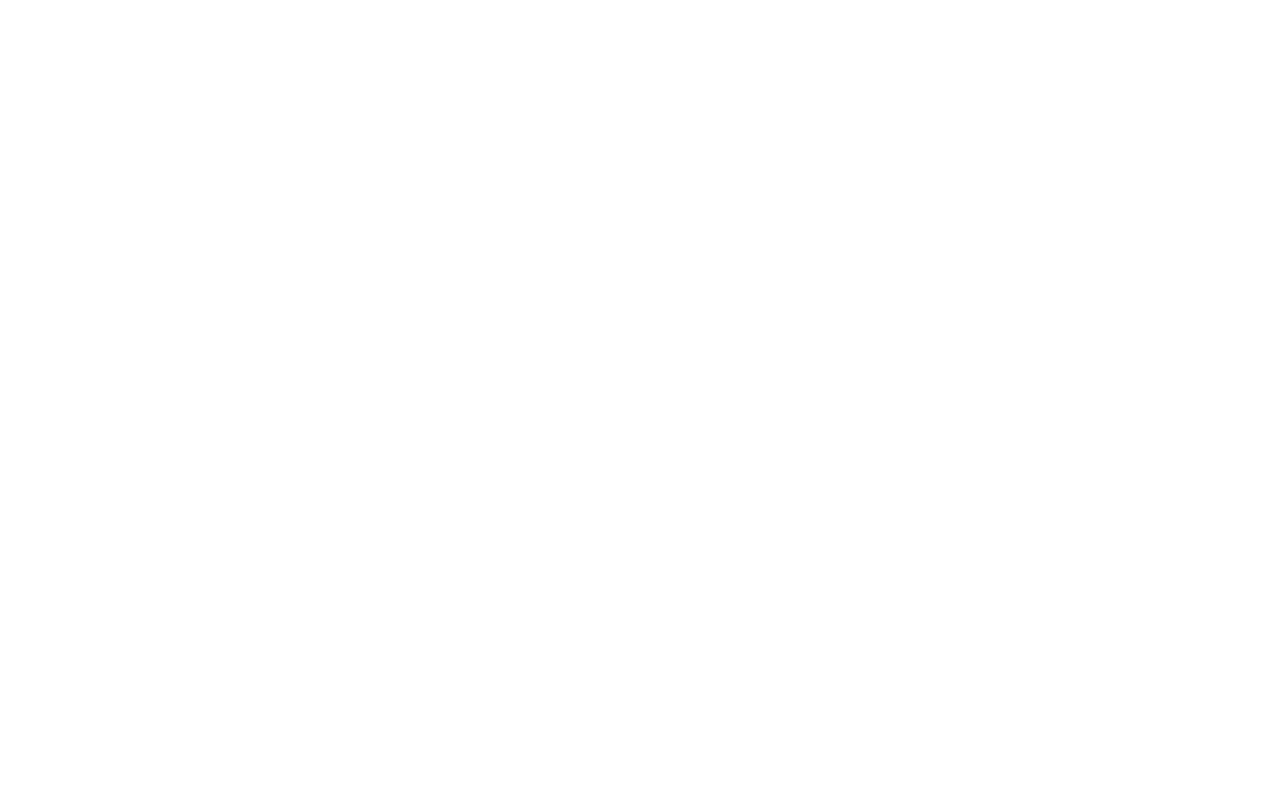
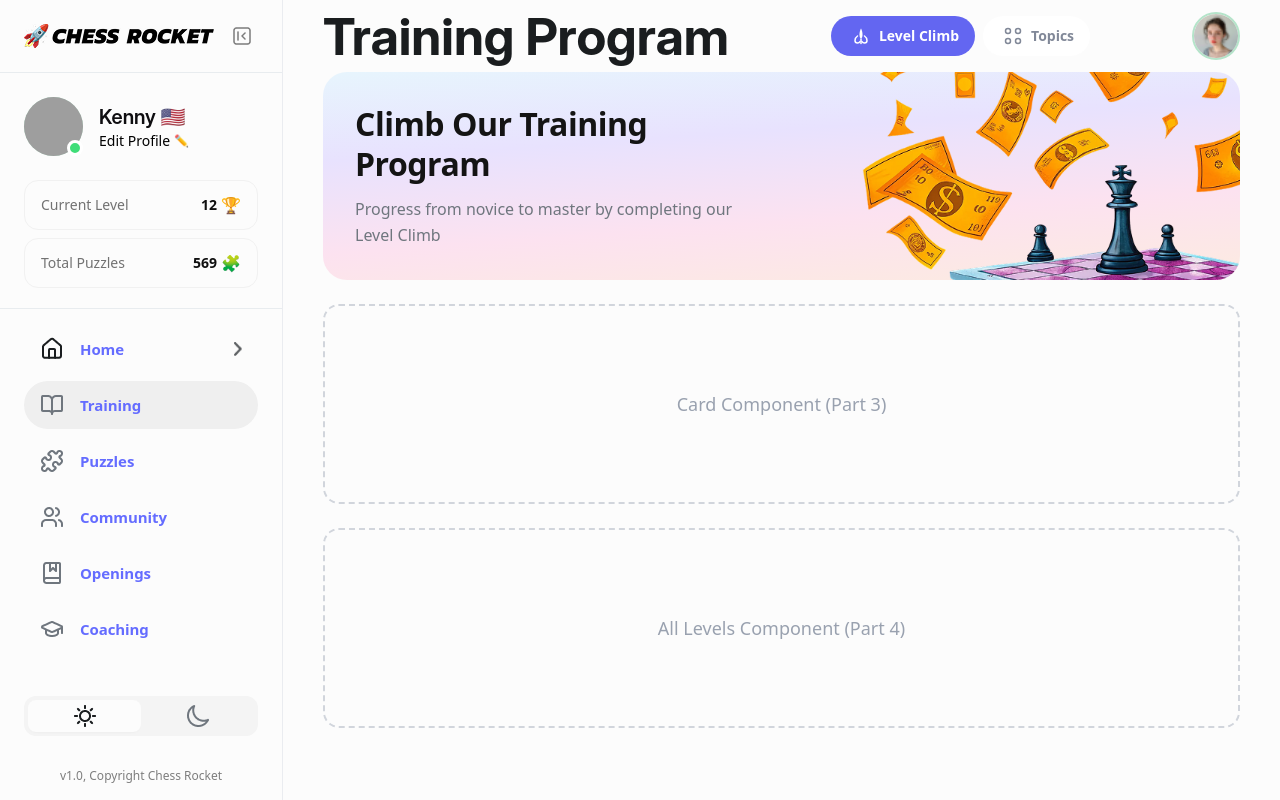
Before and after one commit to sweba01/chess-rocket, a React (Vite) app: page /training in a window 1280 px wide. Before the commit this address had no page. Built offline with nearby package versions, Linux system fonts and the light colour scheme; grey boxes are pictures that could not be loaded.

Commit message:
added a training  page and it components

```diff
--- a/src/App.jsx
+++ b/src/App.jsx
@@ -3,6 +3,7 @@
 import SignUpContainer from './components/SignUpContainer'
 import SignUpLink from './components/SignUpLink'
 import Dashboard from './pages/Dashboard'
+import Training from './pages/Training'
 
 function SignUpPage() {
   return (
@@ -29,6 +30,7 @@
       <Routes>
         <Route path="/" element={<SignUpPage />} />
         <Route path="/dashboard" element={<Dashboard />} />
+        <Route path="/training" element={<Training />} />
       </Routes>
     </Router>
   )
--- /dev/null
+++ b/src/components/training/ProductView.jsx
@@ -0,0 +1,33 @@
+import chessImg from '../../assets/images/image 81.png'
+
+export default function ProductView() {
+  return (
+    <div
+      className="relative flex items-center w-full min-h-[140px] sm:min-h-[160px] lg:min-h-[177px] rounded-2xl lg:rounded-3xl overflow-hidden"
+      style={{
+        backgroundImage: 'linear-gradient(176deg, #e7f5fd 0%, #e8e2fe 33%, #fce2f0 67%, #fcebe0 100%)'
+      }}
+    >
+      {/* Left Content */}
+      <div className="relative z-10 flex flex-col gap-2 sm:gap-3 p-5 sm:p-6 lg:p-8 max-w-[60%] sm:max-w-[50%]">
+        {/* Title */}
+        <h2 className="text-xl sm:text-2xl lg:text-[32px] font-bold text-[#141414] leading-tight tracking-[-0.5px]">
+          Climb Our Training Program
+        </h2>
+
+        {/* Subtitle */}
+        <p className="text-sm sm:text-base text-[#6f767e] font-medium leading-relaxed">
+          Progress from novice to master by completing our Level Climb
+        </p>
+      </div>
+
+      {/* Right Side Image - Chess Pieces */}
+      <img
+        src={chessImg}
+        alt="Chess pieces"
+        className="absolute right-0 top-0 h-full w-auto object-cover pointer-events-none hidden sm:block"
+        style={{ maxWidth: '55%' }}
+      />
+    </div>
+  )
+}
--- /dev/null
+++ b/src/components/training/TrainingTopNav.jsx
@@ -0,0 +1,89 @@
+import { useState } from 'react'
+import avatarImg from '../../assets/images/Avatar.png'
+
+export default function TrainingTopNav() {
+  const [activeTab, setActiveTab] = useState('levelClimb')
+
+  return (
+    <nav className="flex items-center justify-between w-full h-[72px] px-4 sm:px-6 lg:px-10 py-6">
+      {/* Left - Page Title */}
+      <h1 className="text-xl sm:text-2xl font-bold leading-8 text-[#1a1d1f] font-['Inter_Display',sans-serif]">
+        Training Program
+      </h1>
+
+      {/* Center - Tab Switcher */}
+      <div className="hidden sm:flex items-center gap-2">
+        {/* Level Climb Tab */}
+        <button
+          onClick={() => setActiveTab('levelClimb')}
+          className={`
+            flex items-center gap-2 h-10 px-5 pr-4 rounded-full text-sm font-semibold transition-all duration-300
+            ${activeTab === 'levelClimb'
+              ? 'bg-[#6366f1] text-white'
+              : 'bg-white text-[#818898] hover:bg-gray-50'
+            }
+          `}
+        >
+          {/* Rocket Icon */}
+          <svg className="w-5 h-5" viewBox="0 0 20 20" fill="none" xmlns="http://www.w3.org/2000/svg">
+            <path
+              d="M10 2.5C10 2.5 8.5 5 8.5 8.5C8.5 10.5 9 12 10 13.5C11 12 11.5 10.5 11.5 8.5C11.5 5 10 2.5 10 2.5Z"
+              fill="currentColor"
+            />
+            <path
+              d="M6.5 10C5 11 4 12.5 4 14.5C4 16 5 17 6.5 17C7.5 17 8.5 16.5 9 15.5"
+              stroke="currentColor"
+              strokeWidth="1.5"
+              strokeLinecap="round"
+            />
+            <path
+              d="M13.5 10C15 11 16 12.5 16 14.5C16 16 15 17 13.5 17C12.5 17 11.5 16.5 11 15.5"
+              stroke="currentColor"
+              strokeWidth="1.5"
+              strokeLinecap="round"
+            />
+            <path
+              d="M10 13.5V17.5"
+              stroke="currentColor"
+              strokeWidth="1.5"
+              strokeLinecap="round"
+            />
+          </svg>
+          Level Climb
+        </button>
+
+        {/* Topics Tab */}
+        <button
+          onClick={() => setActiveTab('topics')}
+          className={`
+            flex items-center gap-2 h-10 px-5 pr-4 rounded-full text-sm font-semibold transition-all duration-300
+            ${activeTab === 'topics'
+              ? 'bg-[#6366f1] text-white'
+              : 'bg-white text-[#818898] hover:bg-gray-50'
+            }
+          `}
+        >
+          {/* Grid/Topics Icon */}
+          <svg className="w-5 h-5" viewBox="0 0 20 20" fill="none" xmlns="http://www.w3.org/2000/svg">
+            <circle cx="5" cy="5" r="2.5" stroke="currentColor" strokeWidth="1.5" />
+            <circle cx="15" cy="5" r="2.5" stroke="currentColor" strokeWidth="1.5" />
+            <circle cx="5" cy="15" r="2.5" stroke="currentColor" strokeWidth="1.5" />
+            <circle cx="15" cy="15" r="2.5" stroke="currentColor" strokeWidth="1.5" />
+          </svg>
+          Topics
+        </button>
+      </div>
+
+      {/* Right - Profile Avatar */}
+      <div className="relative">
+        <div className="w-12 h-12 rounded-full overflow-hidden border-2 border-[#b5e4ca] cursor-pointer hover:border-[#6366f1] transition-colors">
+          <img
+            src={avatarImg}
+            alt="Profile"
+            className="w-full h-full object-cover"
+          />
+        </div>
+      </div>
+    </nav>
+  )
+}
--- /dev/null
+++ b/src/pages/Training.jsx
@@ -0,0 +1,59 @@
+import { useState } from 'react'
+import Sidebar from '../components/dashboard/Sidebar'
+import TrainingTopNav from '../components/training/TrainingTopNav'
+import ProductView from '../components/training/ProductView'
+
+export default function Training() {
+  const [sidebarOpen, setSidebarOpen] = useState(false)
+
+  return (
+    <div className="flex min-h-screen bg-[#fcfcfc]">
+      {/* Sidebar - Reuse from Dashboard */}
+      <Sidebar isOpen={sidebarOpen} onClose={() => setSidebarOpen(false)} />
+
+      {/* Main Content Area */}
+      <div className="flex-1 flex flex-col min-h-screen lg:ml-0">
+        {/* Mobile Header with Menu Button */}
+        <div className="lg:hidden flex items-center px-4 py-3 border-b border-[#eaecf0]">
+          <button
+            onClick={() => setSidebarOpen(true)}
+            className="p-2 hover:bg-gray-100 rounded-lg transition-colors"
+          >
+            <svg
+              className="w-6 h-6 text-gray-700"
+              fill="none"
+              stroke="currentColor"
+              viewBox="0 0 24 24"
+            >
+              <path
+                strokeLinecap="round"
+                strokeLinejoin="round"
+                strokeWidth={2}
+                d="M4 6h16M4 12h16M4 18h16"
+              />
+            </svg>
+          </button>
+        </div>
+
+        {/* Top Navigation */}
+        <TrainingTopNav />
+
+        {/* Main Content */}
+        <main className="flex-1 px-4 sm:px-6 lg:px-10 pb-6 space-y-6">
+          {/* Product View Banner */}
+          <ProductView />
+
+          {/* Placeholder for Card Component (Part 3) */}
+          <div className="min-h-[200px] rounded-2xl border-2 border-dashed border-gray-300 flex items-center justify-center">
+            <p className="text-gray-400 text-lg">Card Component (Part 3)</p>
+          </div>
+
+          {/* Placeholder for All Levels Component (Part 4) */}
+          <div className="min-h-[200px] rounded-2xl border-2 border-dashed border-gray-300 flex items-center justify-center">
+            <p className="text-gray-400 text-lg">All Levels Component (Part 4)</p>
+          </div>
+        </main>
+      </div>
+    </div>
+  )
+}
```
